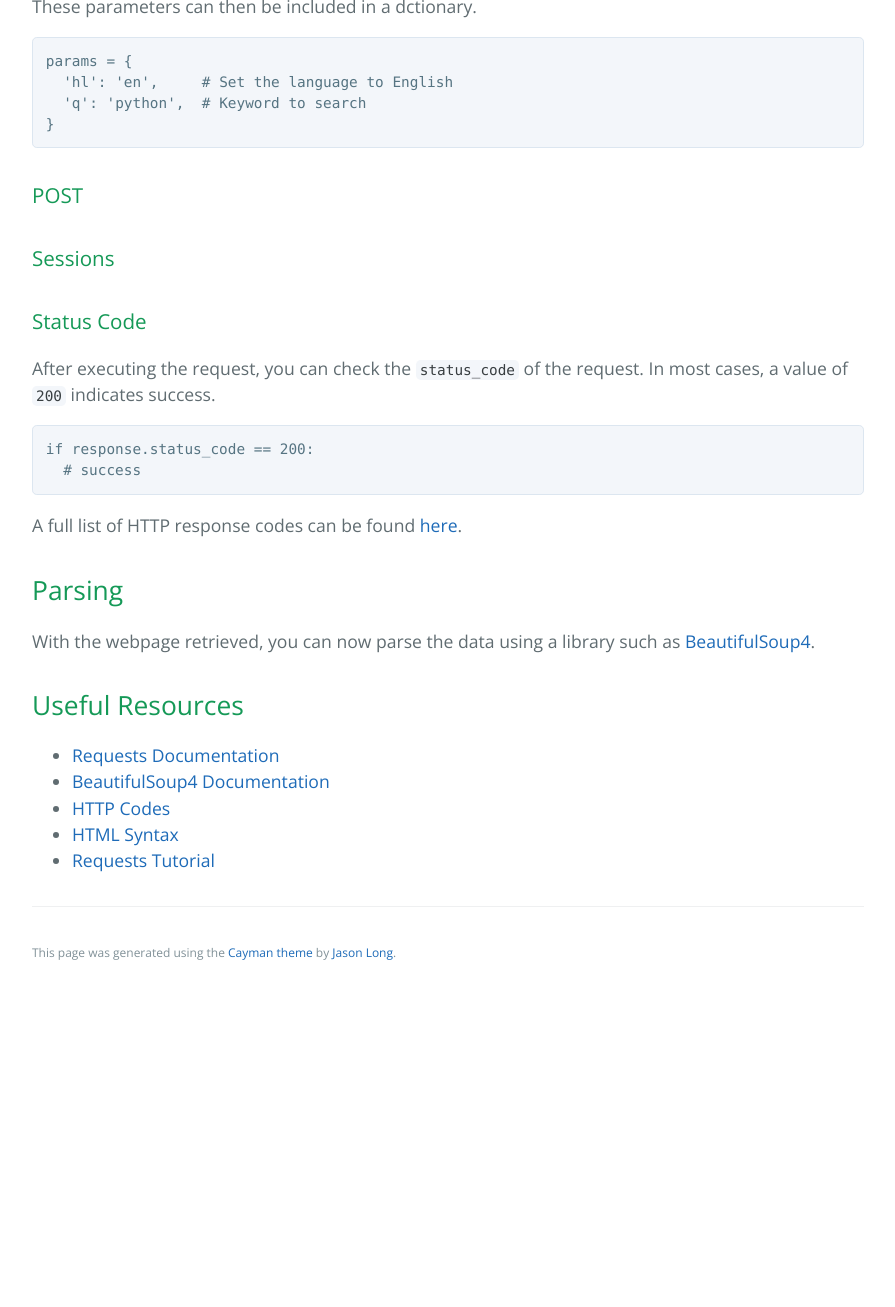
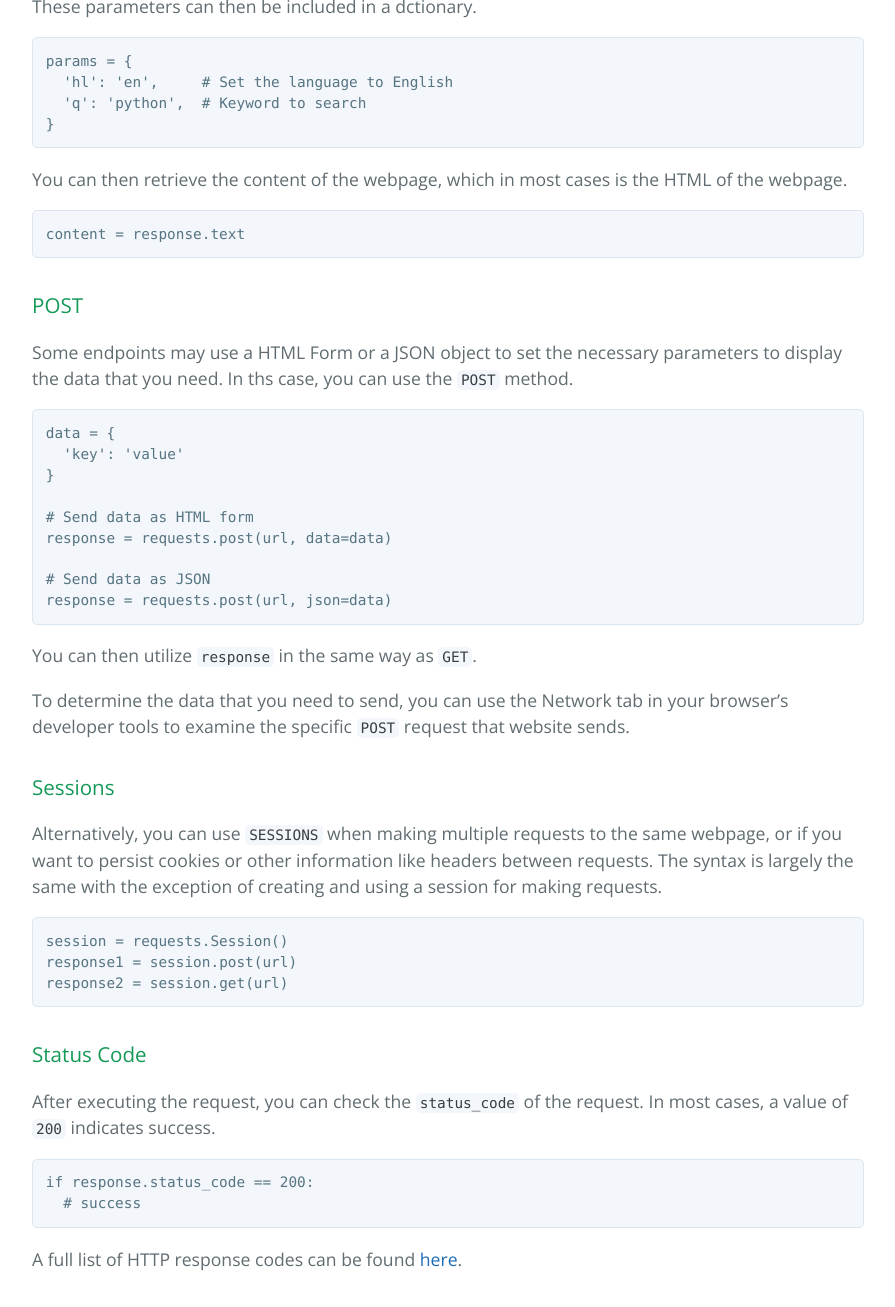
Before and after one commit to learning-software-engineering/learning-software-engineering.github.io, a Jekyll site: the page built from Topics/Tech_Stacks/Python_Requests.md, in a window 1280 px wide and 1400 px high, scrolled down 1717 px, cut to the strip 93-1400 px from the top of the window. Shown: the whole strip, without its empty margins (192-1087 px from the left). Built offline with Jekyll 4.4.1, drawn with Linux system fonts in a browser that asks for light colours; our own code applies the rules of GitHub Pages for plain Markdown files; before the commit the page ends 2805 px from its top, so only the background shows below that.

Commit message:
Expanded Requests
Added more details about Requests regarding POST and Session. Removed section on bs4

````diff
--- a/Topics/Tech_Stacks/Python_Requests.md
+++ b/Topics/Tech_Stacks/Python_Requests.md
@@ -4,7 +4,7 @@ In this tutorial, we will go over how to use  the Python library [`Requests`](ht
 ## Table of Contents
 ### [Installation](#installation-1)
 ### [Basic Usage](#basic-usage-1)
-### [Parsing](#Parsing-1)
+### [Parsing](#parsing-1)
 ### [Useful Resources](#useful-resources-1)
 
 ## Installation
@@ -37,9 +37,35 @@ params = {
   'q': 'python',  # Keyword to search
 }
 ```
+You can then retrieve the content of the webpage, which in most cases is the HTML of the webpage.
+```python
+content = response.text
+```
+
 ### POST
+Some endpoints may use a HTML Form or a JSON object to set the necessary parameters to display the data that you need. In ths case, you can use the `POST` method.
+```python
+data = {
+  'key': 'value'
+}
+
+# Send data as HTML form
+response = requests.post(url, data=data)
+
+# Send data as JSON
+response = requests.post(url, json=data)
+```
+You can then utilize `response` in the same way as `GET`.
+
+To determine the data that you need to send, you can use the Network tab in your browser's developer tools to examine the specific `POST` request that website sends.
 
 ### Sessions
+Alternatively, you can use `SESSIONS` when making multiple requests to the same webpage, or if you want to persist cookies or other information like headers between requests. The syntax is largely the same with the exception of creating and using a session for making requests.
+```python
+session = requests.Session()
+response1 = session.post(url)
+response2 = session.get(url)
+```
 
 ### Status Code
 After executing the request, you can check the `status_code` of the request. In most cases, a value of `200` indicates success.
@@ -54,7 +80,6 @@ With the webpage retrieved, you can now parse the data using a library such as [
 
 ## Useful Resources
 - [Requests Documentation](https://requests.readthedocs.io/en/latest/)
-- [BeautifulSoup4 Documentation](https://www.crummy.com/software/BeautifulSoup/bs4/doc/)
 - [HTTP Codes](https://developer.mozilla.org/en-US/docs/Web/HTTP/Status)
 - [HTML Syntax](https://www.w3schools.com/html/)
 - [Requests Tutorial](https://www.w3schools.com/python/module_requests.asp)
````
